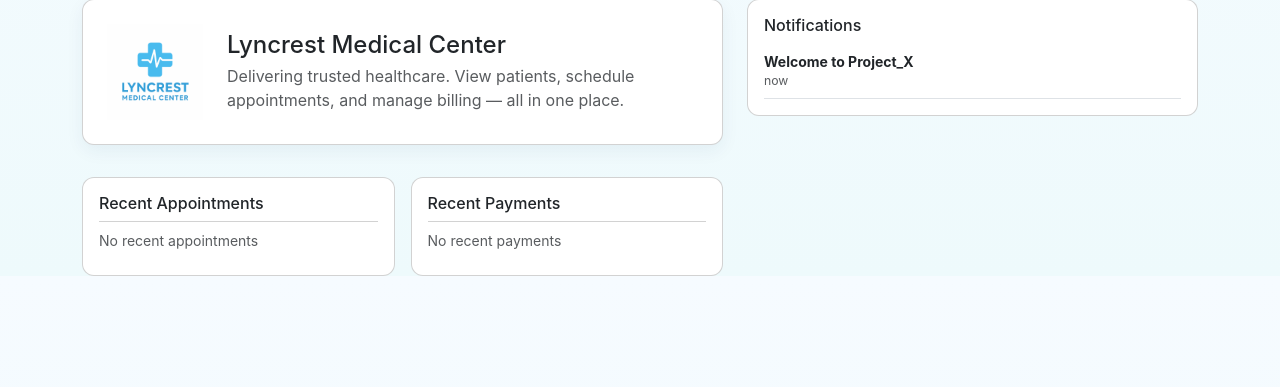
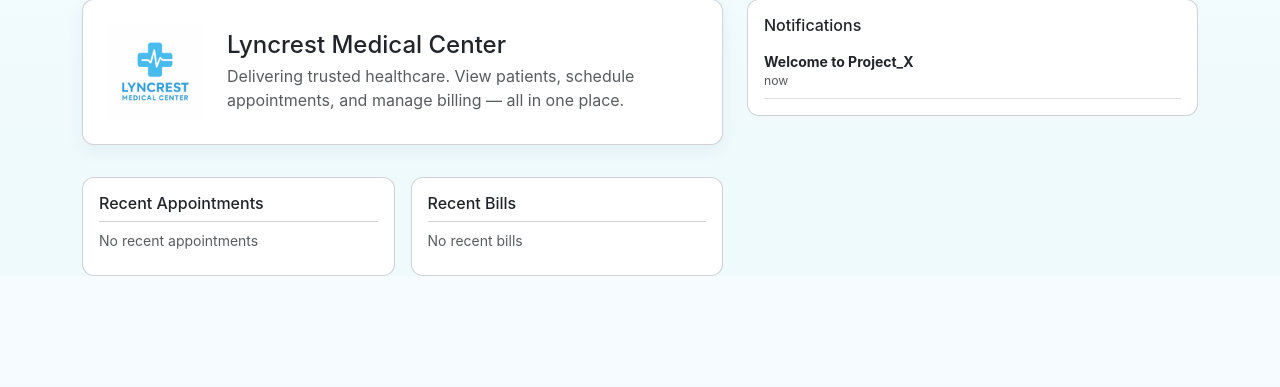
Before and after one commit to ndonga123/Project_y, a Flask app: page / in a window 1280 px wide. Shown: the part 342-729 px from the top of the page. Run offline with Flask 3, Linux system fonts and the light colour scheme; data comes from the database, SQL or seed files in the repository.

Commit message:
Update dashboard.html

```diff
--- a/templates/dashboard.html
+++ b/templates/dashboard.html
@@ -74,15 +74,15 @@
         </div>
       </div>
 
-      <!-- optional recent items -->
+      <!-- Recent items -->
       <div class="row g-3 mt-3">
         <div class="col-md-6">
           <div class="card p-3">
             <h6>Recent Appointments</h6>
             <ul class="list-group list-group-flush">
-              {% if latest_appointments %}
-                {% for a in latest_appointments %}
-                  <li class="list-group-item small">{{ a.date }} {{ a.time }} — {{ a.doctor }} ({{ a.patient_name }})</li>
+              {% if recent_appointments %}
+                {% for a in recent_appointments %}
+                  <li class="list-group-item small">{{ a.date }} {{ a.time }} — {{ a.doctor }} ({{ a.patient.name }})</li>
                 {% endfor %}
               {% else %}
                 <li class="list-group-item small text-muted">No recent appointments</li>
@@ -93,14 +93,14 @@
 
         <div class="col-md-6">
           <div class="card p-3">
-            <h6>Recent Payments</h6>
+            <h6>Recent Bills</h6>
             <ul class="list-group list-group-flush">
-              {% if latest_bills %}
-                {% for b in latest_bills %}
-                  <li class="list-group-item small">{{ b.date }} — Ksh {{ b.amount }} — {{ b.status }}</li>
+              {% if recent_bills %}
+                {% for b in recent_bills %}
+                  <li class="list-group-item small">{{ b.date_issued.strftime('%Y-%m-%d %H:%M') }} — Ksh {{ "%.2f"|format(b.amount) }} — {{ b.status }} ({{ b.patient.name }})</li>
                 {% endfor %}
               {% else %}
-                <li class="list-group-item small text-muted">No recent payments</li>
+                <li class="list-group-item small text-muted">No recent bills</li>
               {% endif %}
             </ul>
           </div>
```
